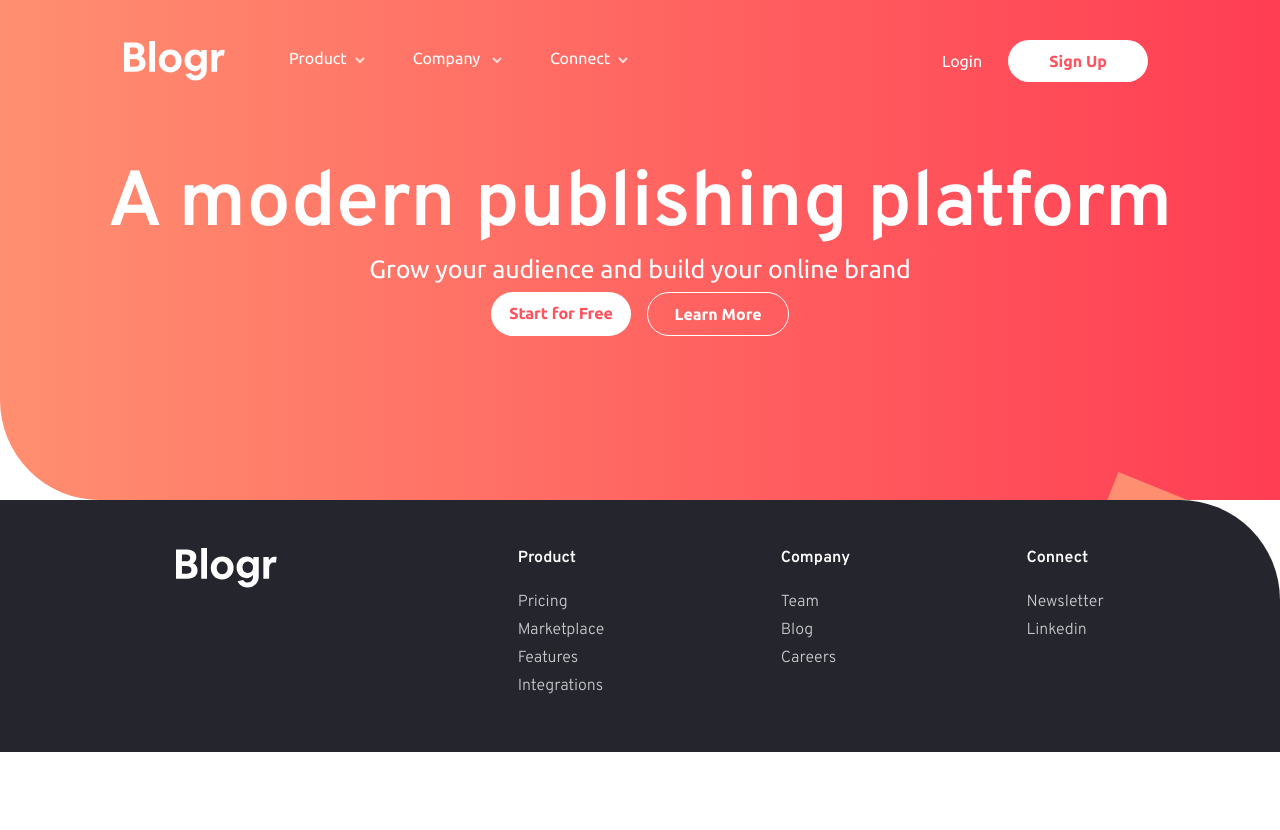
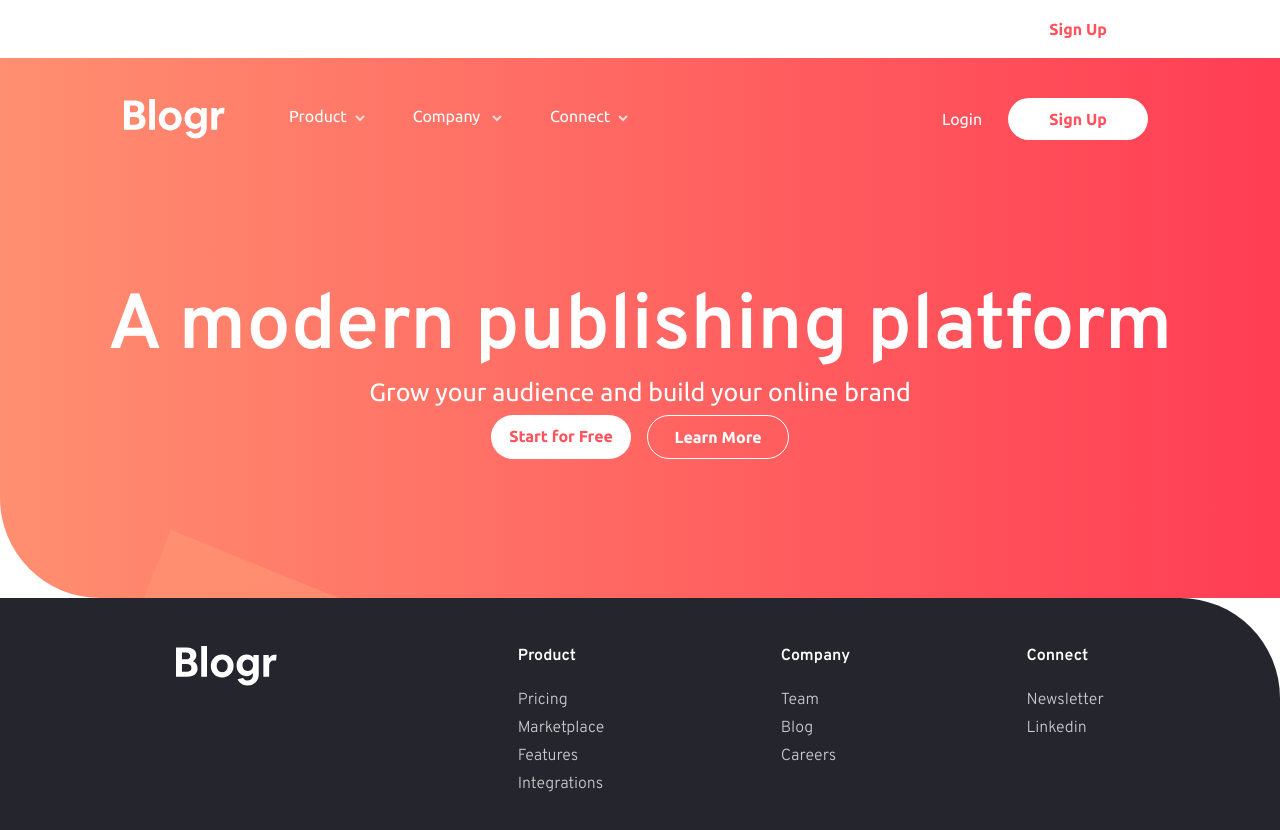
Before and after one commit to OmarKnows/Blogr, a React (Vite) app: page / in a window 1280 px wide. Shown: the top 830 px of the page. Before the commit the page ends 800 px from the top, so only its background shows below. Built offline with nearby package versions, Linux system fonts and the light colour scheme.

Commit message:
fixed moving header issue

```diff
--- a/src/components/Banner/Banner.css
+++ b/src/components/Banner/Banner.css
@@ -1,11 +1,16 @@
-.container {
+.banner {
 	background-image: url(../../assets/bg-pattern-intro-desktop.svg),
 		linear-gradient(to right, hsl(13, 100%, 72%), hsl(353, 100%, 62%));
-	height: 500px;
+	background-position: top, left, right, bottom;
+	border-radius: 0 0 0 100px;
+	padding-top: 2rem;
+}
+
+.container {
+	height: 450px;
 	overflow: hidden;
 	display: flex;
 	justify-content: center;
-	border-radius: 0 0 0 100px;
 }
 
 .banner-items {
--- a/src/components/Banner/Banner.tsx
+++ b/src/components/Banner/Banner.tsx
@@ -1,9 +1,11 @@
 import background from '../../assets/bg-pattern-intro-desktop.svg';
 import './Banner.css';
 import '../../App.css';
+import Header from '../Header/Header';
 const Banner = () => {
 	return (
-		<div>
+		<div className='banner'>
+			<Header />
 			<div className='container'>
 				{/* <img className='background' src={background} alt='background' /> */}
 				<div className='banner-items'>
--- a/src/components/Header/Header.css
+++ b/src/components/Header/Header.css
@@ -3,11 +3,7 @@
 	justify-content: space-around;
 	align-items: center;
 	text-align: center;
-	position: fixed;
-	margin-top: 2rem;
-	top: 0;
-	left: 0;
-	right: 0;
+	z-index: 1;
 }
 
 .logo {
```
